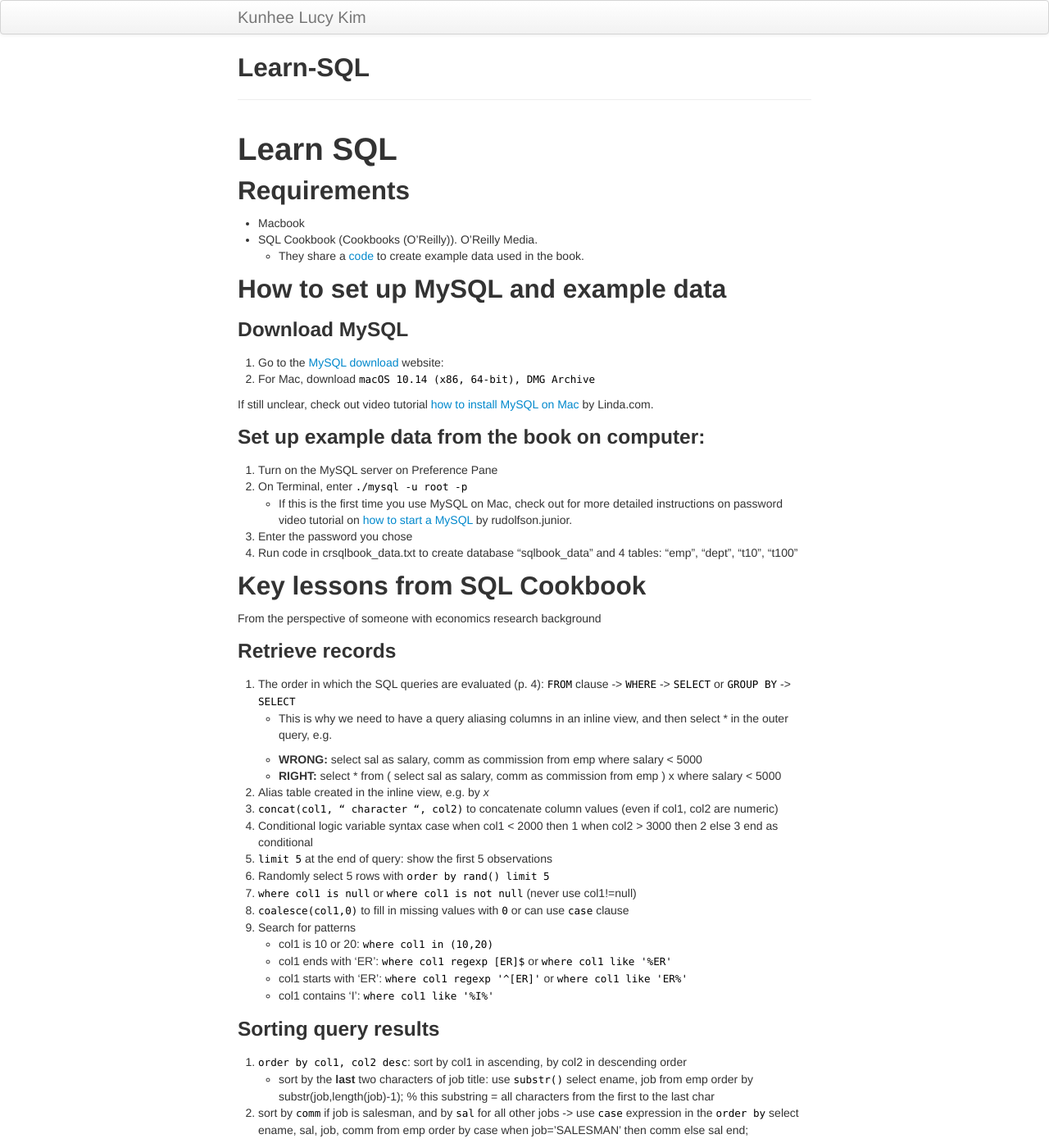
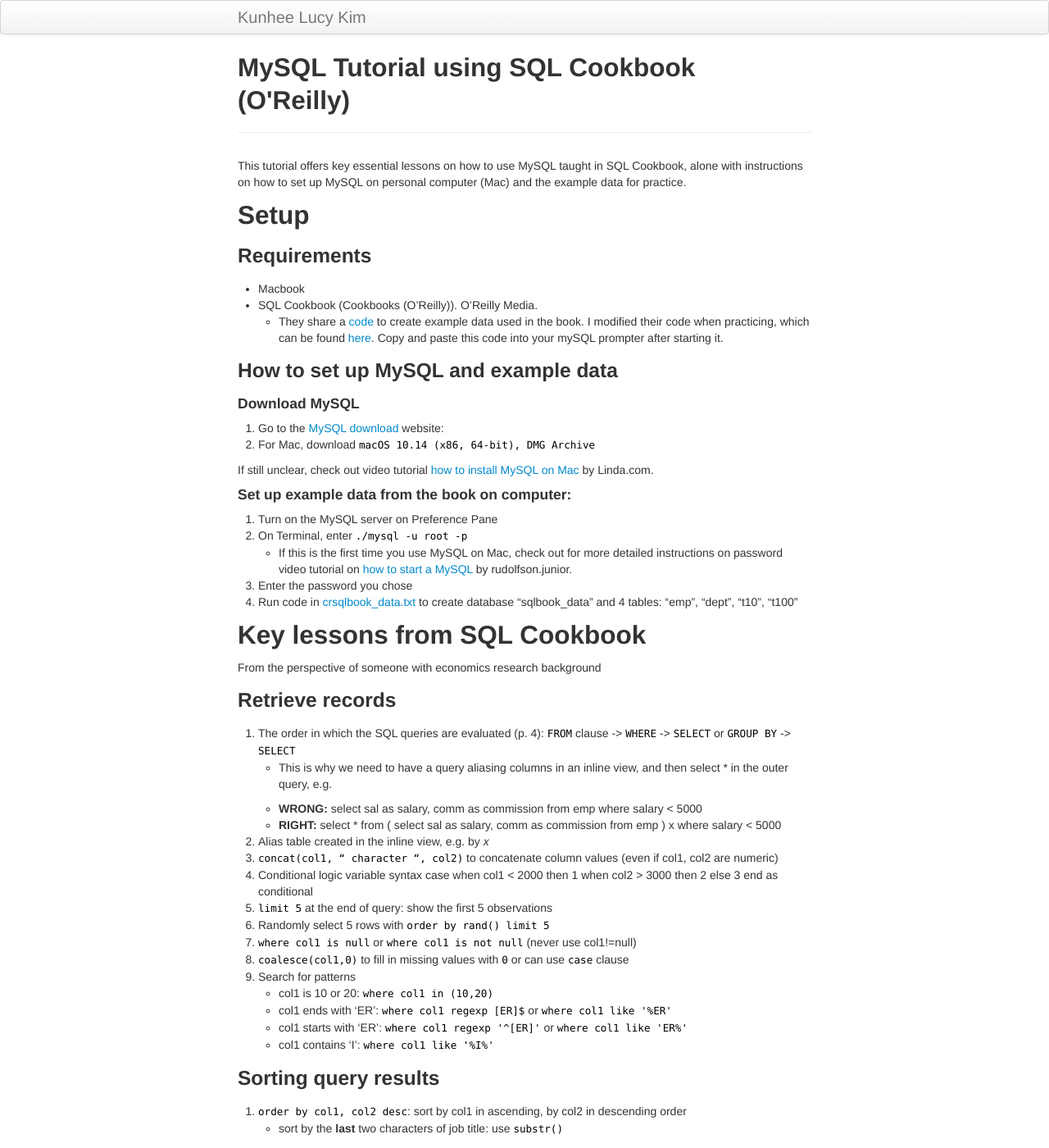
Before and after one commit to lucy-kim/lucy-kim.github.io, a Jekyll site: the page built from pages/learn-mySQL.md, in a window 1280 px wide and 1400 px high. Shown: the whole window at 82% size. Built offline with Jekyll 4.4.1, drawn with Linux system fonts in a browser that asks for light colours; some of the changed text lies outside the part shown.

Commit message:
Update learn-mySQL.md

```diff
--- a/pages/learn-mySQL.md
+++ b/pages/learn-mySQL.md
@@ -1,30 +1,32 @@
 ---
 layout: page
-title: Learn-SQL
+title: MySQL Tutorial using SQL Cookbook (O'Reilly)
 description: Collection of key essential lessons on how to write SQL queries from SQL Cookbook with instructions of how to set up MySQL on personal computer (Mac)
 ---
 
-# Learn SQL
+This tutorial offers key essential lessons on how to use MySQL taught in SQL Cookbook, alone with instructions on how to set up MySQL on personal computer (Mac) and the example data for practice.
 
-## Requirements
+## Setup
+
+### Requirements
 - Macbook
 - SQL Cookbook (Cookbooks (O'Reilly)). O'Reilly Media.
-	- They share a [code](https://resources.oreilly.com/examples/9780596009762) to create example data used in the book.
+	- They share a [code](https://resources.oreilly.com/examples/9780596009762) to create example data used in the book. I modified their code when practicing, which can be found [here](https://www.dropbox.com/s/tpar4hdprxekm6h/crsqlbook_data.txt?dl=0). Copy and paste this code into your mySQL prompter after starting it.
 
-## How to set up MySQL and example data
+### How to set up MySQL and example data
 
-### Download MySQL
+#### Download MySQL
 1. Go to the [MySQL download](https://dev.mysql.com/downloads/mysql/) website:
 2. For Mac, download `macOS 10.14 (x86, 64-bit), DMG Archive`
 
 If still unclear, check out video tutorial [how to install MySQL on Mac](https://www.youtube.com/watch?v=Tq0TXcH6dAU) by Linda.com.
 
-### Set up example data from the book on computer:
+#### Set up example data from the book on computer:
 1. Turn on the MySQL server on Preference Pane
 2. On Terminal, enter `./mysql -u root -p`
 	- If this is the first time you use MySQL on Mac, check out for more detailed instructions on password video tutorial on [how to start a MySQL](https://www.youtube.com/watch?v=q9S51sykd1A) by rudolfson.junior.
 3. Enter the password you chose
-3. Run code in crsqlbook_data.txt to create database “sqlbook_data” and 4 tables: “emp”, “dept”, “t10”, “t100”
+3. Run code in [crsqlbook_data.txt](https://www.dropbox.com/s/tpar4hdprxekm6h/crsqlbook_data.txt?dl=0) to create database “sqlbook_data” and 4 tables: “emp”, “dept”, “t10”, “t100”
 
 
 ## Key lessons from SQL Cookbook
@@ -68,11 +70,14 @@ From the perspective of someone with economics research background
 ### Sorting query results
 1. `order by col1, col2 desc`: sort by col1 in ascending, by col2 in descending order
 - sort by the **last** two characters of job title: use `substr()`
+
 		select ename, job
 		from emp
 		order by substr(job,length(job)-1);
 		% this substring = all characters from the first to the last char
+
 2. sort by `comm` if job is salesman, and by `sal` for all other jobs -> use `case` expression in the `order by`
+
 		select ename, sal, job, comm
 		from emp
 		order by
```
